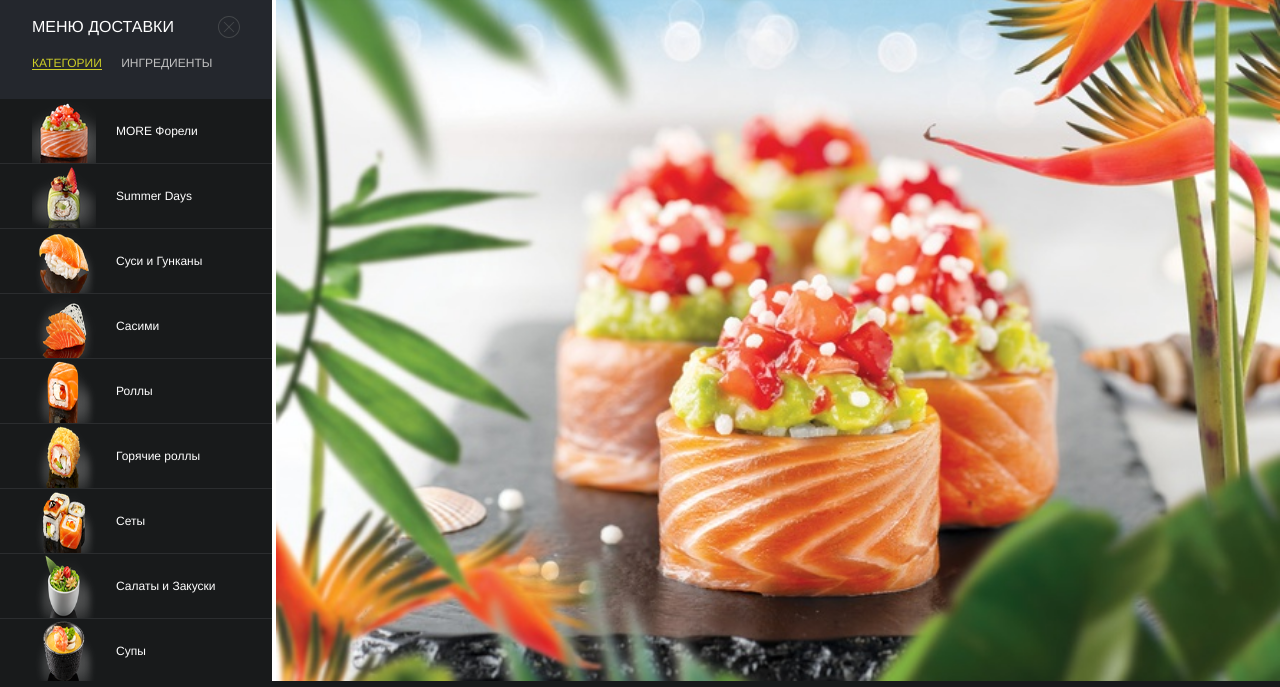
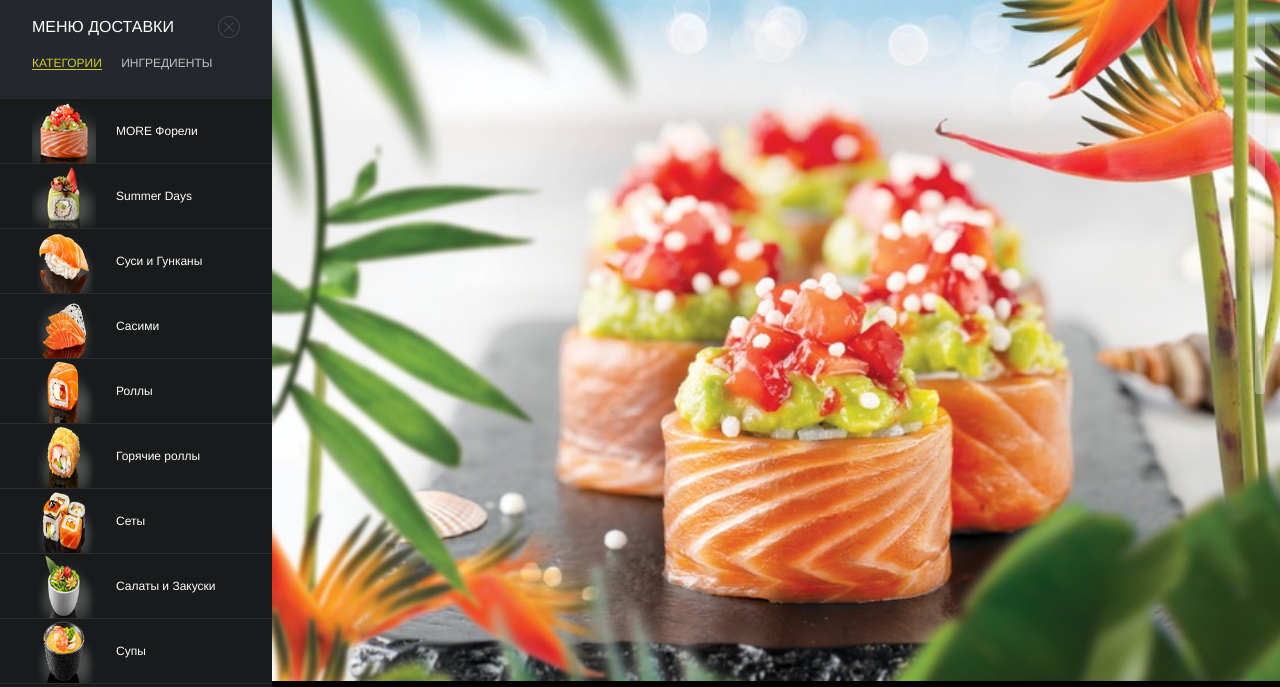
Before and after one commit to neitronn/syshi, a plain HTML site: page index.html in a window 1280 px wide. Shown: the part 67-754 px from the top of the page. Drawn offline with Linux system fonts and the light colour scheme.

Commit message:
custom scrollbar

```diff
--- a/css/style.css
+++ b/css/style.css
@@ -3,6 +3,7 @@ body{
   font-family: 'core_rhino_35_light',Helvetica,Arial,'Helvetica CY','Nimbus Sans L',sans-serif;
   font-style: normal;
   color: #fff;
+  overflow: hidden;
 }
 
 :root{
@@ -75,19 +76,17 @@ header{
 
 .page{
   padding-top: 64px;
-  padding-left: 276px;
+  padding-left: 272px;
+  height: calc(100vh - 64px);
 }
 
 
 .menu{
-  width: 272px;
-  overflow: auto;
+    width: 272px;
     position: fixed;
     top: 64px;
     bottom: 0!important;
     left: 0;
-    margin-bottom: 52px;
-
 }
 
 .menu_categories{
@@ -139,6 +138,12 @@ li.tab_active{
 .menu_sheet{
   background-color: #181a1b;
   font-size: 1.2em;
+  overflow: hidden;
+  height: calc(100% - 102px);
+}
+
+.menu_sheet ul{
+  width: calc(100% + 20px);
 }
 
 .menu_sheet ul li a{
@@ -172,6 +177,7 @@ li.tab_active{
   bottom: 0;
   left: 0;
   width: 100%;
+  visibility: hidden;
 }
 
 .content_bottom{
@@ -196,7 +202,6 @@ li.tab_active{
 
 .content_bottom__img img{
   height: 141px;
-  margin-right: ;
 }
 
 .content_bottom__subscription div, .content_bottom__subscription  a{
@@ -261,9 +266,9 @@ li.tab_active{
 
 footer{
   background-color: #2b2d2f;
-  margin-bottom: 52px;
   padding-top: 32px;
   font-size: 1.4em;
+  padding-bottom: 42px;
 }
 
 footer .row{
@@ -342,3 +347,32 @@ small{
   font-size: 11px;
   color: #888;
 }
+
+.scroll-block{
+  width: calc(100% + 20px);
+  overflow-y: auto;
+  overflow-x: hidden;
+  height: 100%;
+}
+
+.thumb{
+  width: 3px;
+  position: absolute;
+  border-radius: 3px;
+  background-color: rgba(255, 255, 255, 0.2);
+  right: 15px;
+  visibility: hidden;
+}
+
+.menu_sheet, .page{
+  position: relative;
+}
+
+.page > .thumb{
+  width: 10px;
+  background-color: rgba(255, 255, 255, 0.3);
+}
+
+.menu_sheet:hover > .thumb, .page:hover > .thumb{
+  visibility: visible;
+}
--- a/index.html
+++ b/index.html
@@ -414,6 +414,7 @@
     </header>
 
     <div class="page">
+        <div class="scroll-block">
             <section class="menu">
                 <div class="menu_categories">
                     <div class="menu_categories_description">
@@ -426,6 +427,7 @@
                     </ul>
                 </div>
                 <div class="menu_sheet">
+                    <div class="scroll-block">
                         <ul>
                             <li><a href="#"><img src="img/left_menu/forel.png" alt="MORE Форели">MORE Форели</a></li>
                             <li><a href="#"><img src="img/left_menu/summer.png" alt="Summer Days">Summer Days</a></li>
@@ -446,11 +448,11 @@
                             <li><a href="#"><img src="img/left_menu/sousy.png" alt="Соусы">Соусы</a></li>
                         </ul>
                     </div>
+                </div>
             </section>
 
             <section class="content">
                 <img src="img/content/1.jpg" alt="контент" >
-
             </section>
 
             <section class="content_bottom">
@@ -526,6 +528,7 @@
                 </div>
             </footer>
         </div>
+    </div>
 
 
     <div class="up-arrow">
--- a/js/script.js
+++ b/js/script.js
@@ -0,0 +1,34 @@
+document.addEventListener("DOMContentLoaded", () => {
+    function initScroll(){
+        const scroll_blocks = document.querySelectorAll('.scroll-block');
+        scroll_blocks.forEach(function(scroll_block){
+            const thumb = document.createElement('div'),
+                  content_block = scroll_block.parentNode,
+                  top = 20;
+            let is_style, scroll_bar_h, thumb_h, scrollbar_track, top_init, k;
+            function setOptions(){
+                is_style = content_block.currentStyle || window.getComputedStyle(content_block, null),
+                scroll_bar_h = scroll_block.offsetHeight - top*2,
+                thumb_h = Math.pow(scroll_bar_h, 2)/scroll_block.scrollHeight,
+                scrollbar_track = scroll_bar_h - thumb_h,
+                top_init = parseInt(is_style.paddingTop, 10) + top,
+                k = scrollbar_track/(scroll_block.scrollHeight - scroll_block.offsetHeight);
+                thumb.className = 'thumb';
+                thumb.style.height = thumb_h + 'px';
+                thumb.style.top =  top_init + 'px';
+                content_block.append(thumb);
+                thumb.style.top =  top_init +  scroll_block.scrollTop*k + 'px';
+            }
+            setOptions();
+            window.addEventListener("resize", setOptions);
+
+            scroll_block.addEventListener('scroll', () => {
+                thumb.style.top =  top_init +  scroll_block.scrollTop*k + 'px';
+            })
+        });
+    }
+
+    initScroll();
+
+
+  });
```
Lines whose indentation alone changed are shown as unchanged.
